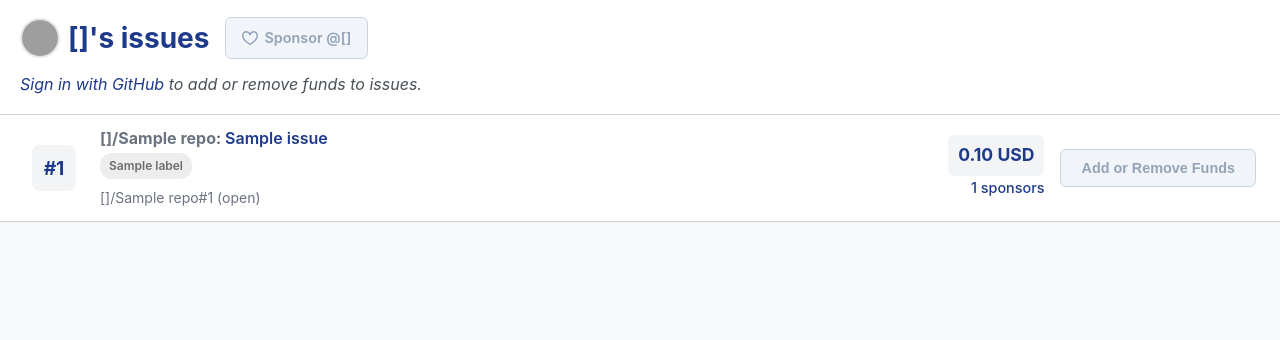
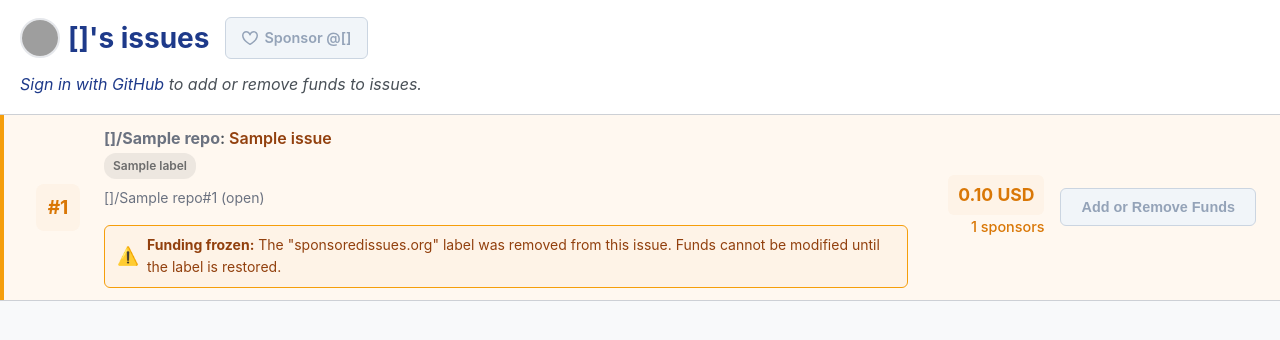
Before and after one commit to benvvalk/sponsoredissues.org-deploy, a Django app: template sponsoredissues/templates/owner_issues.html in a window 1280 px wide. Shown: the part 49-389 px from the top of the page. Run offline with Django 5.2, Linux system fonts and the light colour scheme; the template is opened without the code that fills it: most values are stand-ins (such as "Sample title", 1, 10 or a date in 2020); data that the repository does not hold is empty; some libraries are stand-ins or nearby versions; grey boxes are pictures that could not be loaded.

Commit message:
owner_issues: display funded issues without label in "frozen" state [UX]
If the maintainer accidentally removed the `sponsoredissues.org` label
from an issue that already has funding, display it in a "frozen"
state, with a warning message and the "Add or Remove Funds" button
disabled.

```diff
--- a/sponsoredissues/templates/owner_issues.html
+++ b/sponsoredissues/templates/owner_issues.html
@@ -247,6 +247,39 @@
         }
     }
 
+    /*
+     * Styles for "frozen" issue state, which occurs when the
+     * maintainer accidentally removes the `sponsoredissues.org` label
+     * from an issue that has non-zero funding.
+     */
+
+    .issue-item.frozen {
+        background: #fff8f0;
+        border-left: 4px solid #f59e0b;
+    }
+
+    .issue-item.frozen:hover {
+        background: #fef3e7;
+    }
+
+    .issue-item.frozen .rank {
+        background: #fef3e7;
+        color: #d97706;
+    }
+
+    .issue-item.frozen .issue-title a {
+        color: #92400e;
+    }
+
+    .issue-item.frozen .donation-amount {
+        background: #fef3e7;
+        color: #d97706;
+    }
+
+    .issue-item.frozen .num-sponsors {
+        color: #d97706;
+    }
+
     .rank-section {
         flex-shrink: 0;
         width: 60px;
@@ -346,6 +379,24 @@
     .your-amount {
         font-size: 0.9rem;
         color: #6b7280;
+    }
+
+    .frozen-warning {
+        background: #fef3e7;
+        border: 1px solid #f59e0b;
+        border-radius: 6px;
+        padding: 8px 12px;
+        margin-top: 8px;
+        display: flex;
+        align-items: center;
+        gap: 8px;
+        font-size: 0.875rem;
+        color: #92400e;
+    }
+
+    .warning-icon {
+        font-size: 1.1rem;
+        flex-shrink: 0;
     }
 
     .action-section {
@@ -647,7 +698,7 @@
 <div class="issues-list">
     {% if issues %}
         {% for issue in issues %}
-        <div class="issue-item {% if issue.is_selected %}is_selected{% endif %}" id="issue-{{ issue.number }}" >
+        <div class="issue-item{% if issue.is_selected %} is_selected{% endif %}{% if not issue.has_sponsoredissues_label %} frozen{% endif %}" id="issue-{{ issue.number }}" >
             <div class="rank-section">
                 <div class="rank">#{{ issue.rank }}</div>
             </div>
@@ -660,6 +711,12 @@
                         {% endfor %}
                     </div>
                     <div class="issue-number"><a href="https://github.com/{{ owner }}/{{ issue.repo }}/issues/{{ issue.number }}" target="_blank">{{ owner }}/{{ issue.repo }}#{{ issue.number }}</a> {% if issue.state == 'open' %}(open){% else %}(closed){% endif %}</div>
+                    {% if not issue.has_sponsoredissues_label %}
+                    <div class="frozen-warning">
+                        <span class="warning-icon">⚠️</span>
+                        <span><strong>Funding frozen:</strong> The "sponsoredissues.org" label was removed from this issue. Funds cannot be modified until the label is restored.</span>
+                    </div>
+                    {% endif %}
                 </div>
             </div>
             <div class="donation-section">
@@ -678,7 +735,7 @@
                     data-user-donation="{{ issue.user_donation_cents }}"
                     data-total-donation="{{ issue.donation_total_cents }}"
                     onclick="openModal(this)"
-                    {% if not user.is_authenticated or total_sponsor_cents == 0 or user.username == owner %}disabled{% endif %}>Add or Remove Funds</button>
+                    {% if not user.is_authenticated or total_sponsor_cents == 0 or user.username == owner or not issue.has_sponsoredissues_label %}disabled{% endif %}>Add or Remove Funds</button>
             </div>
         </div>
         {% endfor %}
```
Also changed, not shown: sponsoredissues/views.py (+17 -10 lines).
